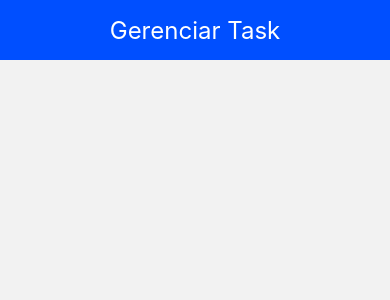
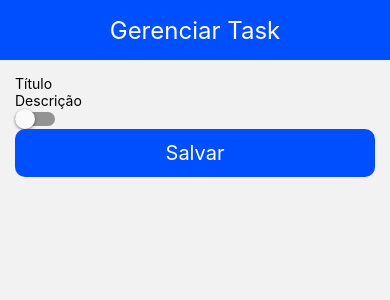
Before and after one commit to thiagovpaz/my_task_manager, a React Native app: screen / in a window 390 px wide. Shown: the top 300 px of the page. Built offline with nearby package versions, Linux system fonts and the light colour scheme.

Commit message:
feat: add initial components

```diff
--- a/package.json
+++ b/package.json
@@ -14,15 +14,18 @@
     "web": "expo start --web"
   },
   "dependencies": {
+    "@hookform/resolvers": "^5.2.1",
     "@react-navigation/native": "^7.1.17",
     "@react-navigation/native-stack": "^7.3.25",
     "expo": "~53.0.22",
     "expo-status-bar": "~2.2.3",
     "react": "19.0.0",
+    "react-hook-form": "^7.62.0",
     "react-native": "0.79.6",
     "react-native-safe-area-context": "5.4.0",
     "react-native-screens": "~4.11.1",
-    "styled-components": "^6.1.19"
+    "styled-components": "^6.1.19",
+    "zod": "^4.1.5"
   },
   "devDependencies": {
     "@babel/core": "^7.25.2",
--- /dev/null
+++ b/src/components/button/index.tsx
@@ -0,0 +1,28 @@
+import React from 'react';
+import { ImageSourcePropType, TouchableOpacityProps } from 'react-native';
+
+import { Container, ButtonText } from './styles';
+
+interface ButtonProps extends TouchableOpacityProps {
+  icon?: ImageSourcePropType;
+  isLoading?: boolean;
+}
+
+const Button: React.FC<ButtonProps> = ({
+  icon,
+  children,
+  isLoading,
+  ...rest
+}) => {
+  return (
+    <Container
+      activeOpacity={0.7}
+      {...rest}
+      disabled={isLoading || rest.disabled}
+    >
+      {!isLoading && <ButtonText>{children}</ButtonText>}
+    </Container>
+  );
+};
+
+export { Button };
--- /dev/null
+++ b/src/components/button/styles.ts
@@ -0,0 +1,22 @@
+import styled, { css } from 'styled-components/native';
+import { TouchableOpacity } from 'react-native';
+
+export const Container = styled(TouchableOpacity)`
+  background: ${({ theme }) => theme.colors.blue};
+  min-height: 48px;
+  border-radius: 10px;
+  justify-content: center;
+  align-items: center;
+
+  ${(props) =>
+    props.disabled &&
+    css`
+      opacity: 0.65;
+      pointer-events: none;
+    `};
+`;
+
+export const ButtonText = styled.Text`
+  font-size: 20px;
+  color: #fff;
+`;
--- /dev/null
+++ b/src/components/switch/index.tsx
@@ -0,0 +1,7 @@
+import { Switch as SwitchRN } from 'react-native';
+
+const Switch = () => {
+  return <SwitchRN />;
+};
+
+export { Switch };
--- /dev/null
+++ b/src/components/textinput/index.tsx
@@ -0,0 +1,12 @@
+import {
+  TextInput as TextInputRN,
+  TextInputProps as TextInputPropsRN,
+} from 'react-native';
+
+interface TextInputProps extends TextInputPropsRN {}
+
+const TextInput: React.FC<TextInputProps> = (props) => {
+  return <TextInputRN {...props} />;
+};
+
+export { TextInput };
--- a/src/screens/manage-task/index.tsx
+++ b/src/screens/manage-task/index.tsx
@@ -1,4 +1,8 @@
-import { Container, Header, Title } from './styles';
+import { Button } from '../../components/button';
+import { Switch } from '../../components/switch';
+import { TextInput } from '../../components/textinput';
+
+import { Container, Header, Title, Content } from './styles';
 
 const ManageTaskScreen = () => {
   return (
@@ -6,6 +10,16 @@ const ManageTaskScreen = () => {
       <Header>
         <Title>Gerenciar Task</Title>
       </Header>
+
+      <Content>
+        <TextInput placeholder="Título" />
+
+        <TextInput placeholder="Descrição" />
+
+        <Switch />
+
+        <Button>Salvar</Button>
+      </Content>
     </Container>
   );
 };
--- a/src/screens/manage-task/styles.ts
+++ b/src/screens/manage-task/styles.ts
@@ -16,3 +16,8 @@ export const Title = styled.Text`
   font-size: 24px;
   color: #fff;
 `;
+
+export const Content = styled.View`
+  flex: 1;
+  padding: 15px;
+`;
```
Also changed, not shown: 1 other file (tests, documents, lock files or other folders).
